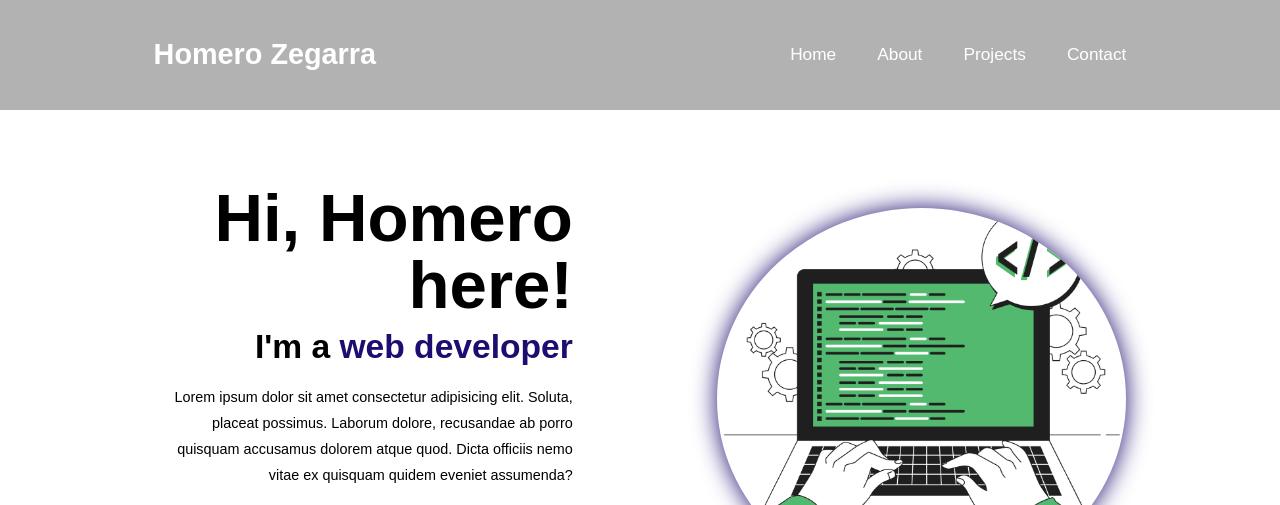
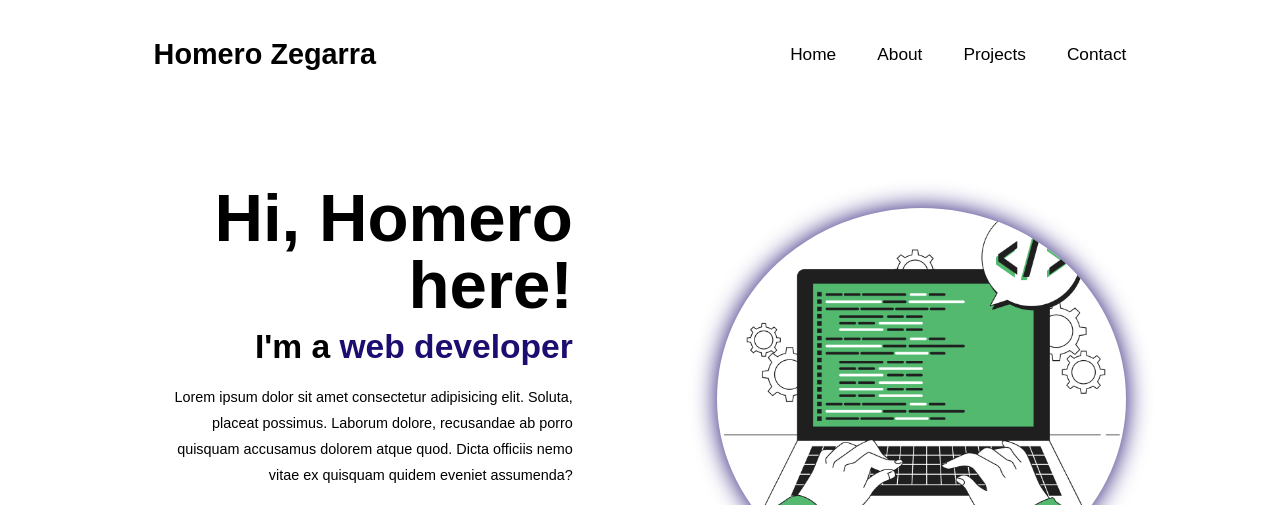
Before and after one commit to KyotaDev/portfolio, a plain HTML site: page index.html in a window 1280 px wide. Shown: the top 505 px of the page. Drawn offline with nearby package versions, Linux system fonts and the light colour scheme.

Commit message:
Fix(header): Fix header color styles

```diff
--- a/css/main.css
+++ b/css/main.css
@@ -12,7 +12,7 @@
 :root {
     --bg-color: #080808;
     --second-bg-color: #1b0000;
-    --text-color: white;
+    --text-color: black;
     --main-color: #1c0e70;
 }
 
@@ -26,7 +26,7 @@ html {
     top: 0;
     left: 0;
     padding: 4rem 12% 4rem;
-    background: rgba(0, 0, 0, 0.3);
+    background: white;
     backdrop-filter: blur(10px);
     display: flex;
     justify-content: space-between;
@@ -43,6 +43,7 @@ html {
 }
 .logo:hover{
     transform: scale(1.1);
+    color: var(--main-color);
 }
 .navbar a{
     font-size: 1.8rem;
```
